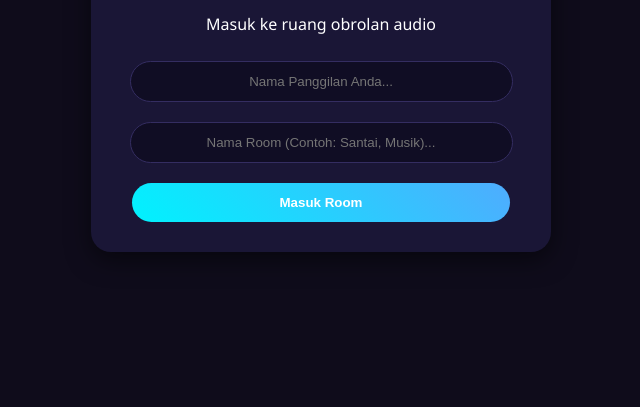
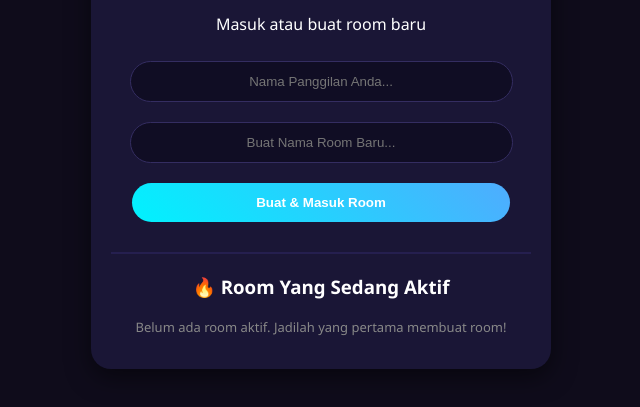
Before and after one commit to Petrusmujianto/surya-voice-chat, a website: page public/index.html in a window 1280 px wide. Shown: the part 91-498 px from the top of the page, without its empty margins (319-959 px from the left). Drawn offline with nearby package versions, Linux system fonts and the light colour scheme; no server answers.

Commit message:
Update index.html

```diff
--- a/public/index.html
+++ b/public/index.html
@@ -7,32 +7,39 @@
     <link rel="stylesheet" href="style.css">
 </head>
 <body>
-    <!-- Box Login Sederhana -->
+    <!-- Halaman Lobby Utama / Form Login -->
     <div id="setup-box">
         <h2>Surya VoiceChat</h2>
-        <p>Masuk ke ruang obrolan audio</p>
+        <p>Masuk atau buat room baru</p>
         <input type="text" id="username-input" placeholder="Nama Panggilan Anda...">
-        <input type="text" id="room-input" placeholder="Nama Room (Contoh: Santai, Musik)...">
-        <button onclick="joinChatroom()">Masuk Room</button>
+        <input type="text" id="room-input" placeholder="Buat Nama Room Baru...">
+        <button onclick="joinChatroom()">Buat & Masuk Room</button>
+
+        <hr style="border: 1px solid #251f4f; margin: 20px 0;">
+
+        <h3>🔥 Room Yang Sedang Aktif</h3>
+        <div id="lobby-room-list">
+            <p style="color: #888; font-size: 13px;">Belum ada room aktif. Jadilah yang pertama membuat room!</p>
+        </div>
     </div>
 
-    <!-- Tampilan Utama Room -->
+    <!-- Halaman Tampilan Dalam Chatroom -->
     <div id="room-box" style="display: none;">
         <h2 id="room-title">Surya VoiceChat Room</h2>
 
-        <!-- Grid 8 Kursi Mic Pembicara -->
+        <!-- Grid 8 Kursi Mic Pembicara ala YoYo/Hiya -->
         <div class="seats-grid" id="seats-container"></div>
 
         <div class="controls">
             <button id="btn-leave-seat" onclick="leaveSeat()" style="display:none;">Turun dari Mic</button>
         </div>
 
-        <!-- Bagian Live Chat & Penonton -->
+        <!-- Area Live Chat Box teks -->
         <div class="chat-section">
             <h3>Live Chat (<span id="audience-count">0</span> Penonton)</h3>
             <div id="chat-messages"></div>
             <div class="chat-input-box">
-                <input type="text" id="chat-input" placeholder="Ketik sesuatu...">
+                <input type="text" id="chat-input" placeholder="Ketik pesan...">
                 <button onclick="sendChatMessage()">Kirim</button>
             </div>
         </div>
```
